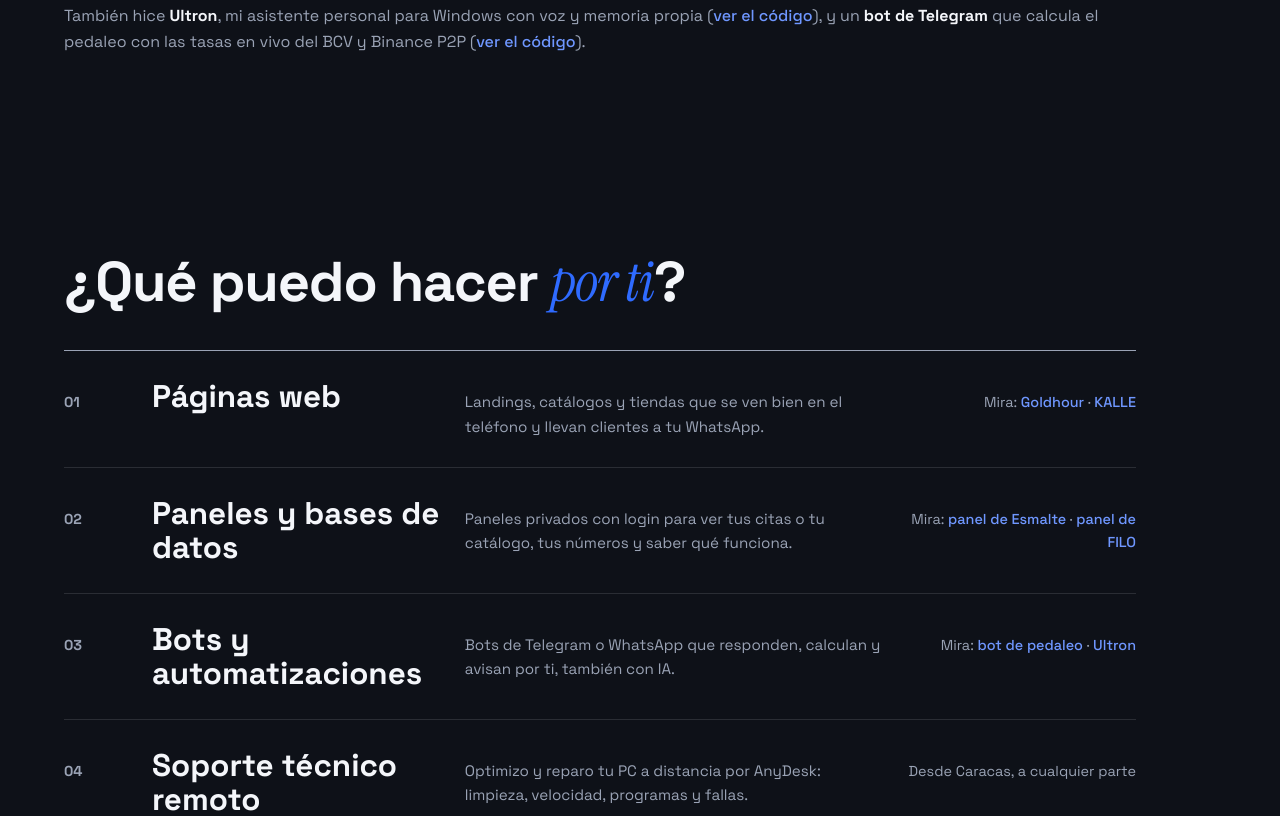
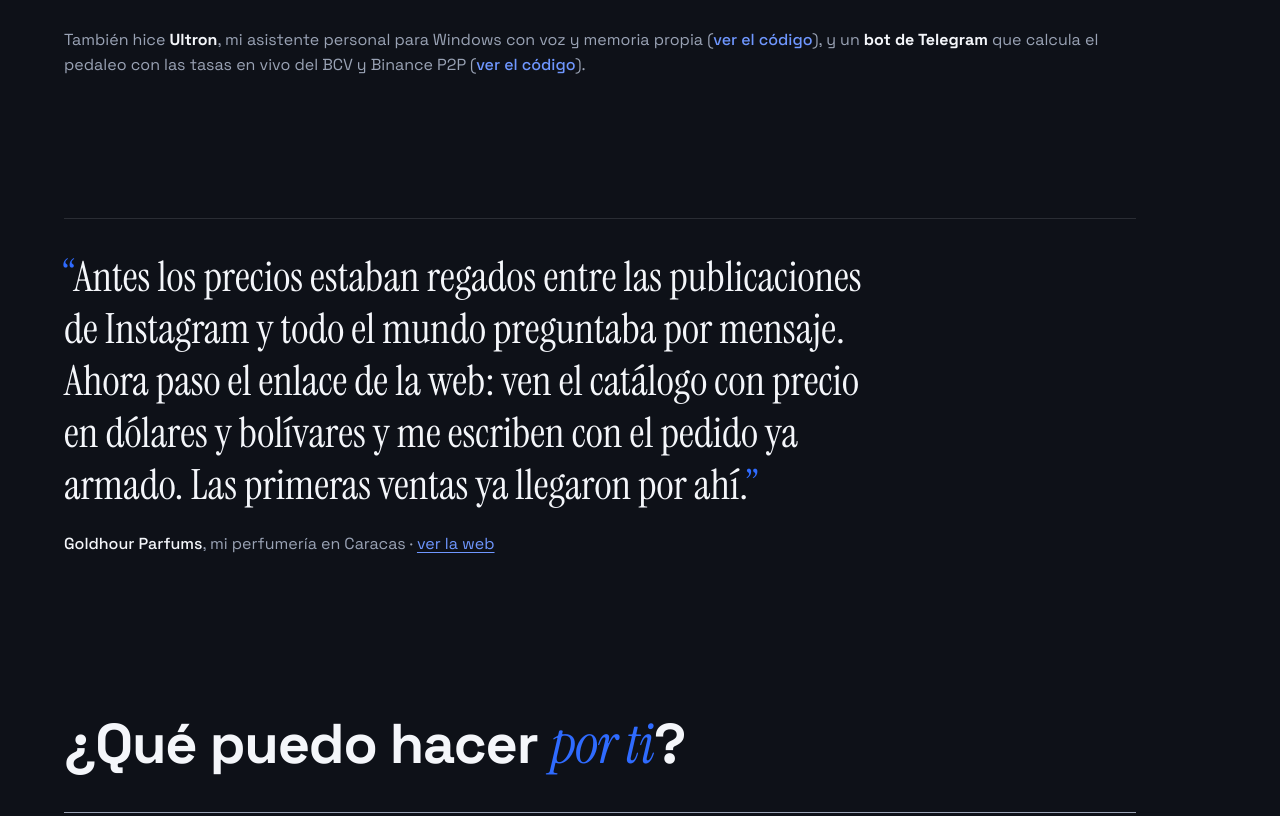
Before and after one commit to josiaspalmares-hub/portafolio, a plain HTML site: page index.html in a window 1280 px wide. Shown: the part 2325-3141 px from the top of the page. Drawn offline with Linux system fonts and the light colour scheme.

Commit message:
Testimonio de Goldhour y la línea Antes corregida con lo que es real
Co-Authored-By: Claude Opus 5.5 <noreply@anthropic.com>

```diff
--- a/css/estilos.css
+++ b/css/estilos.css
@@ -385,3 +385,15 @@ transition: opacity 0.6s, visibility 0.6s;}
 }
 .tarjeta__enlaces { display: flex; flex-wrap: wrap; gap: 0 4px; margin: 0; }
 .tarjeta__enlaces .tarjeta__enlace { margin-right: 12px; }
+
+/* ---------- Testimonio ---------- */
+.testimonio { padding: 40px var(--margen) 60px; max-width: 1200px; }
+.testimonio figure { margin: 0; padding-top: 32px; border-top: 1px solid var(--linea); }
+.testimonio__cita { margin: 0; max-width: 52rem; }
+.testimonio__cita p { margin: 0; font-family: var(--letra-elegante); font-size: clamp(1.6rem, 1.1rem + 2vw, 2.6rem); line-height: 1.25; }
+.testimonio__cita p::before { content: '“'; color: var(--azul); }
+.testimonio__cita p::after { content: '”'; color: var(--azul); }
+.testimonio__firma { margin-top: 20px; color: var(--texto-2); }
+.testimonio__firma strong { color: var(--texto); font-weight: 500; }
+.testimonio__firma a { color: var(--azul-claro); text-decoration: underline; text-underline-offset: 3px; }
+.testimonio__firma a:hover { text-decoration: underline; }
--- a/index.html
+++ b/index.html
@@ -63,7 +63,7 @@
 <p class="tarjeta__tipo"> Tienda online · Astro y Supabase</p>
 <h3 class="tarjeta__nombre">Goldhour</h3>
 <dl class="caso">
-<dt>Antes</dt><dd>La lista de precios se mandaba por WhatsApp a cada persona.</dd>
+<dt>Antes</dt><dd>Los precios estaban regados entre publicaciones de Instagram y todo se preguntaba por mensaje.</dd>
 <dt>Hice</dt><dd>Catálogo de más de 300 perfumes con precio en $ y Bs, recomendador, pedidos por WhatsApp y panel para cambiar precios.</dd>
 <dt>Ahora</dt><dd>El pedido llega armado y la portada carga en 1,1&nbsp;s con datos móviles.</dd>
 </dl>
@@ -131,6 +131,15 @@ También hice <strong>Ultron</strong>, mi asistente personal para Windows con vo
 (<a href="https://github.com/josiaspalmares-hub/ultron-asistente" target="_blank" rel="noopener">ver el código</a>), y un <strong>bot de Telegram</strong> que calcula el pedaleo con las tasas en vivo del BCV y Binance P2P
 (<a href="https://github.com/josiaspalmares-hub/bot-pedaleo-telegram" target="_blank" rel="noopener">ver el código</a>).
 </p>
+</section>
+<!-- Testimonio -->
+<section class="testimonio" aria-label="Testimonio">
+<figure>
+<blockquote class="testimonio__cita">
+<p>Antes los precios estaban regados entre las publicaciones de Instagram y todo el mundo preguntaba por mensaje. Ahora paso el enlace de la web: ven el catálogo con precio en dólares y bolívares y me escriben con el pedido ya armado. Las primeras ventas ya llegaron por ahí.</p>
+</blockquote>
+<figcaption class="testimonio__firma"><strong>Goldhour Parfums</strong>, mi perfumería en Caracas · <a href="https://goldhourparfums.vercel.app" target="_blank" rel="noopener">ver la web</a></figcaption>
+</figure>
 </section>
 <section class="servicios" id="servicios">
   <h2 class="seccion__titulo">¿Qué puedo hacer <em>por ti</em>?</h2>
```
